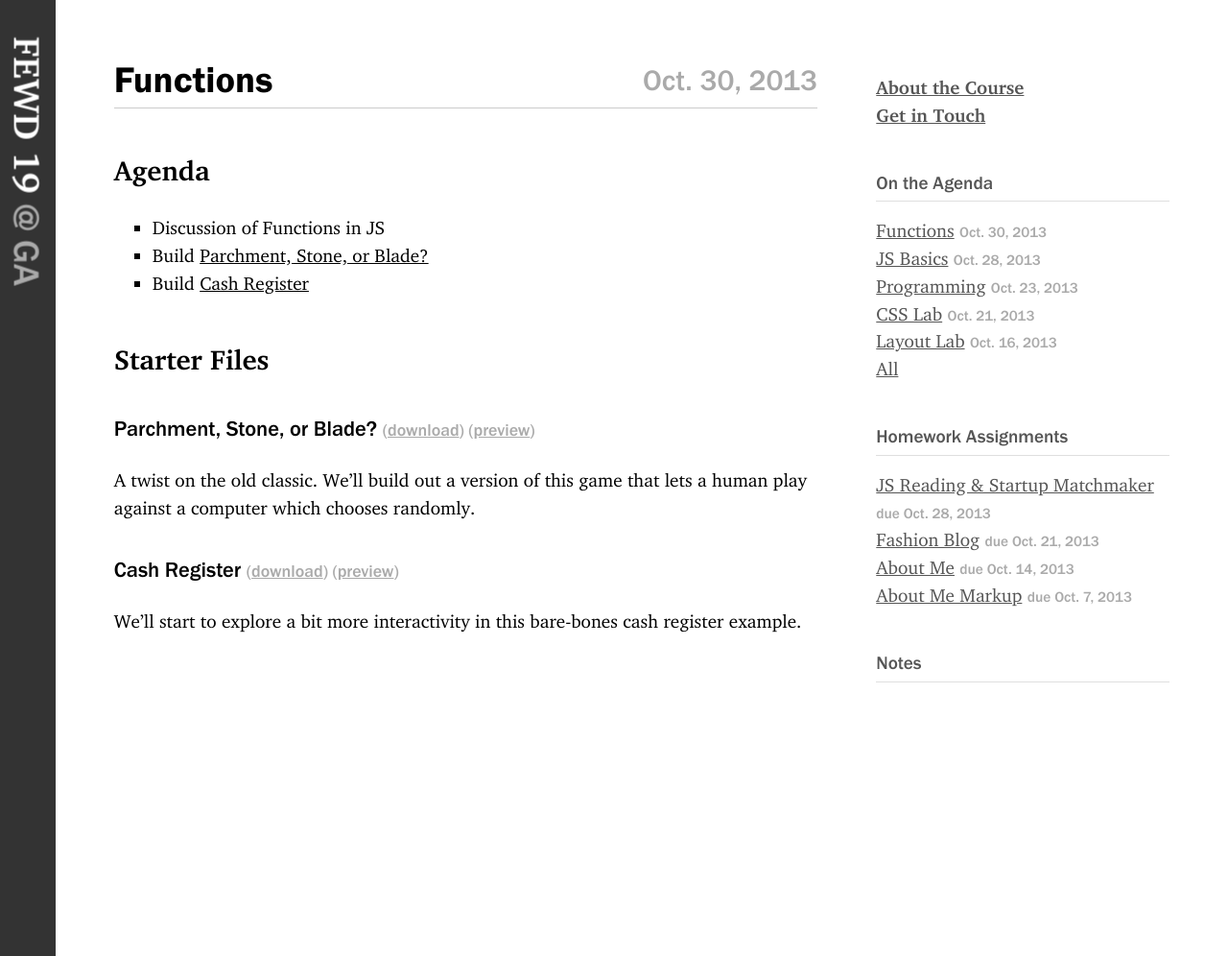
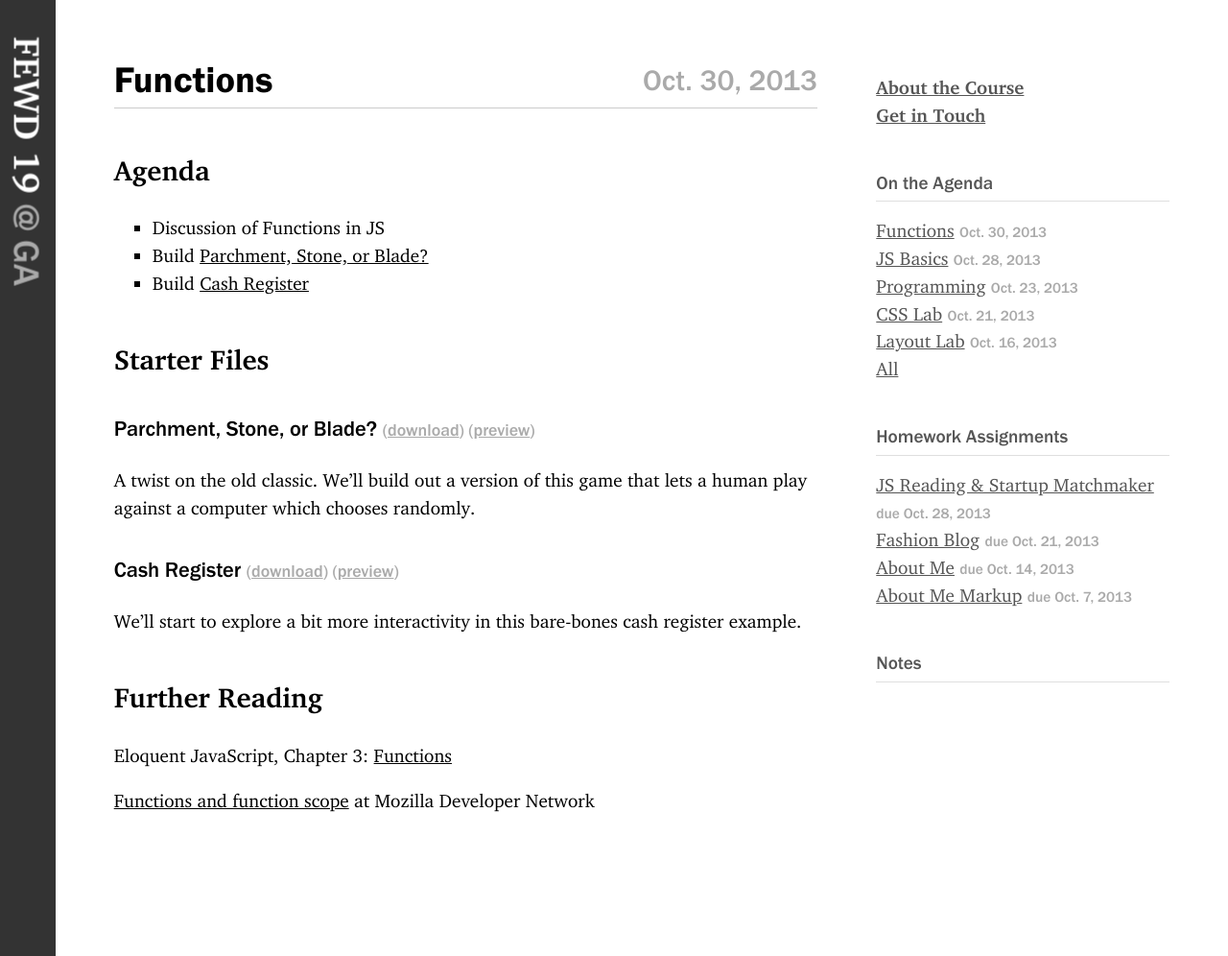
Before and after one commit to nevanscott/fewd19, a Jekyll site: the page built from agenda/_posts/2013-10-30-functions.md, in a window 1280 px wide. Shown: the whole page at 96% size. Built offline with Jekyll 4.4.1, drawn with Linux system fonts in a browser that asks for light colours; Markdown is read by kramdown in place of the engine named in the settings.

Commit message:
additional reading for functions

```diff
--- a/agenda/_posts/2013-10-30-functions.md
+++ b/agenda/_posts/2013-10-30-functions.md
@@ -21,3 +21,11 @@ A twist on the old classic. We'll build out a version of this game that lets a h
 ### Cash Register <small>([download]({{ site.baseurl }}/starters/cash_register.zip)) ([preview]({{ site.baseurl }}/projects/cash_register/))</small>
 
 We'll start to explore a bit more interactivity in this bare-bones cash register example.
+
+
+Further Reading
+---------------
+
+Eloquent JavaScript, Chapter 3: [Functions](http://eloquentjavascript.net/chapter3.html)
+
+[Functions and function scope](https://developer.mozilla.org/en-US/docs/Web/JavaScript/Reference/Functions_and_function_scope) at Mozilla Developer Network
```
